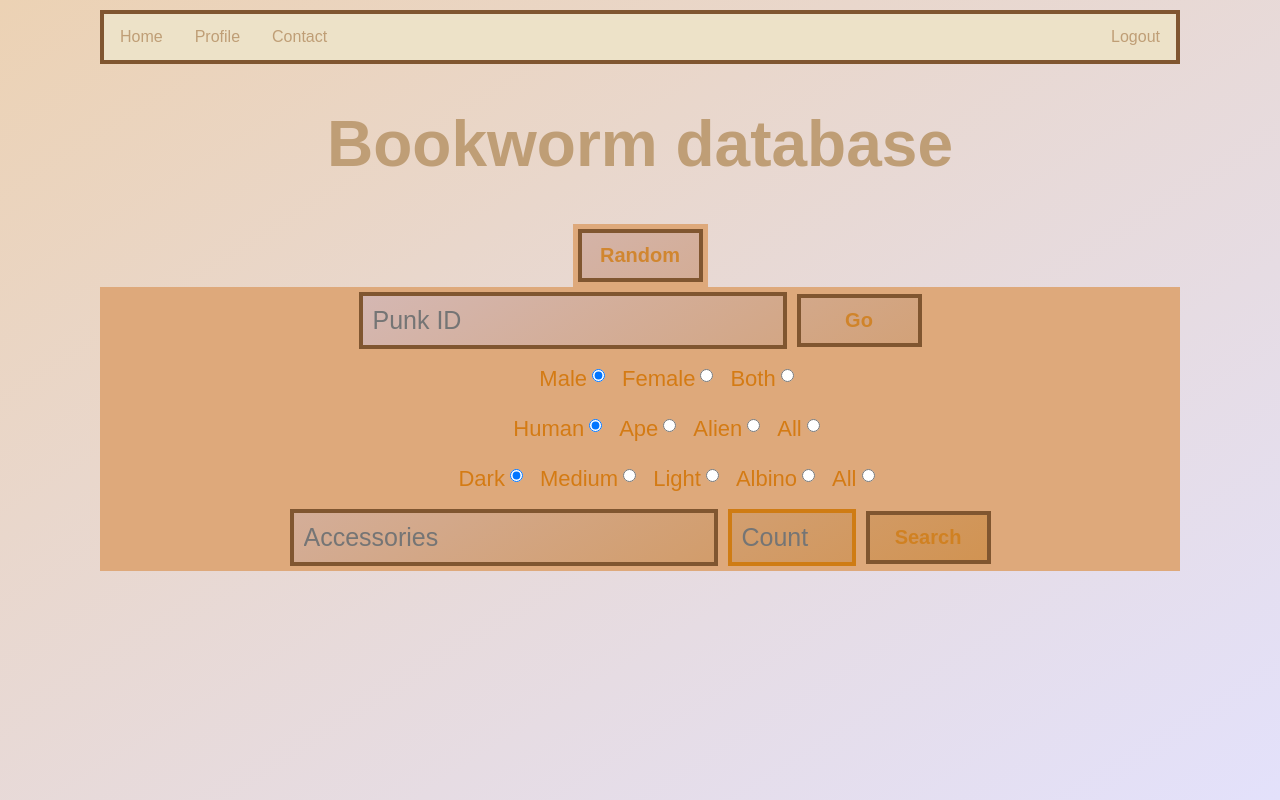
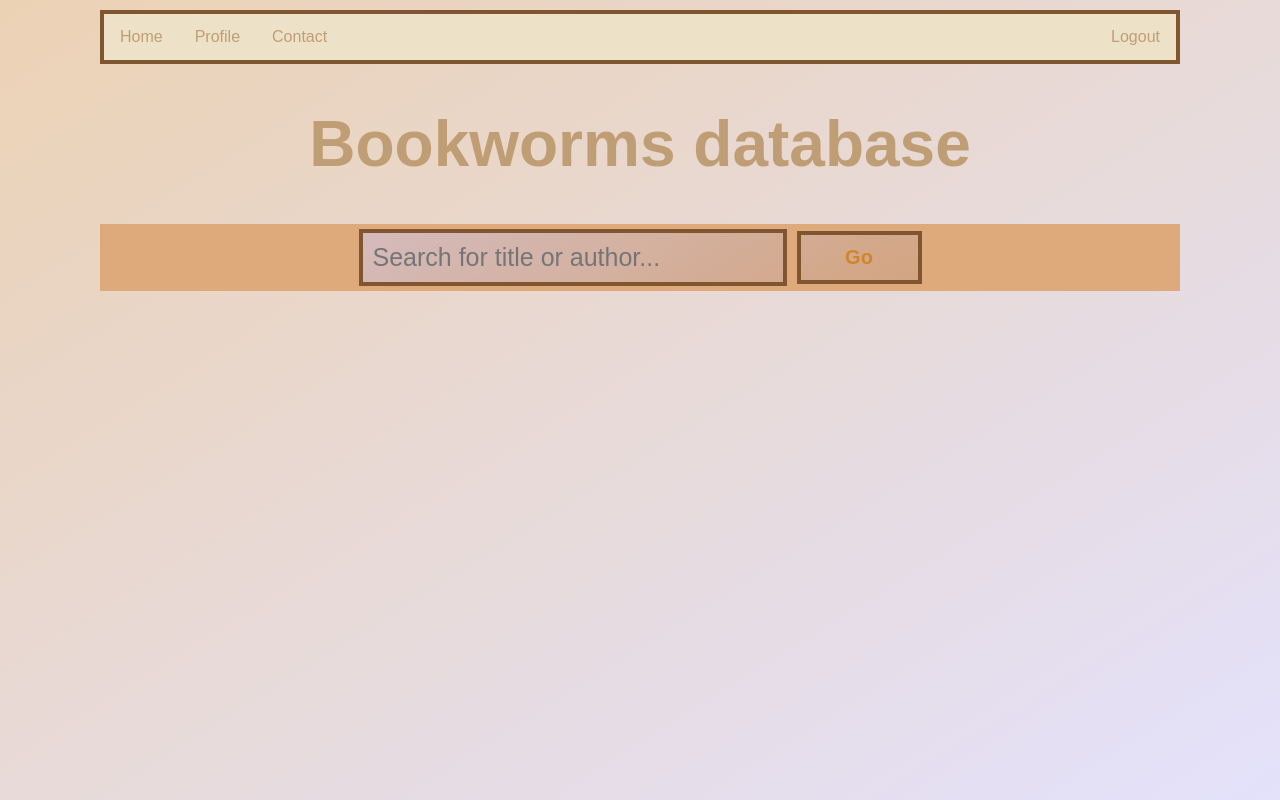
Before and after one commit to Jose-Bianca/Bookworm, a Flask app: page / in a window 1280 px wide. Run offline with Flask 3, Linux system fonts and the light colour scheme; data that the repository does not hold is empty; some libraries are stand-ins or nearby versions.

Commit message:
Update index.html

```diff
--- a/Bookworm/src/templates/index.html
+++ b/Bookworm/src/templates/index.html
@@ -1,100 +1,15 @@
 {% extends "navbar.html" %} {% block content %}
-<h1>Bookworm database</h1>
+<h1>Bookworms database</h1>
 <div class="querybox">
-  <a href="/punk/{{randomNumber}}">
-    <input type="submit" id="button" value="Random" />
-  </a>
 </div>
-<form action="" method="post" class="queryform">
+<form action="/search" method="post" class="queryform">
   <div class="querybox">
-  <input maxlength=4 type="number" id="form" name="punkid" placeholder="Punk ID" \ />
+  <input maxlength=50 type="text" id="form" name="search_text" placeholder="Search for title or author..."  />
   <input type="submit" name="punkid" id="button" value="Go"/>
-
-  </div>
-  <div class="querybox">
-    <label class="radio"
-      >Male
-      <input
-        type="radio"
-        checked="checked"
-        name="radio"
-        id="Male"
-        value="Male"
-      />
-    </label>
-    <label class="radio"
-      >Female
-      <input type="radio" name="radio" id="Female" value="Female" />
-    </label>
-    <label class="radio"
-      >Both
-      <input type="radio" name="radio" id="Both" value="Both" />
-    </label>
-  </div>
-  <div class="querybox">
-    <label class="radio"
-      >Human
-      <input
-        type="radio"
-        checked="checked"
-        name="radiotype"
-        id="Human"
-        value="Human"
-      />
-    </label>
-    <label class="radio"
-      >Ape
-      <input type="radio" name="radiotype" id="Ape" value="Ape" />
-    </label>
-    <label class="radio"
-      >Alien
-      <input type="radio" name="radiotype" id="Alien" value="Alien" />
-    </label>
-    <label class="radio"
-      >All
-      <input type="radio" name="radiotype" id="All" value="All" />
-    </label>
-  </div>
-  <div class="querybox">
-    <label class="radio"
-      >Dark
-      <input
-        type="radio"
-        checked="checked"
-        name="radioskin"
-        id="Dark"
-        value="Dark"
-      />
-    </label>
-    <label class="radio"
-      >Medium
-      <input type="radio" name="radioskin" id="Medium" value="Medium" />
-    </label>
-    <label class="radio"
-      >Light
-      <input type="radio" name="radioskin" id="Light" value="Light" />
-    </label>
-    <label class="radio"
-      >Albino
-      <input type="radio" name="radioskin" id="Albino" value="Albino" />
-    </label>
-    <label class="radio"
-      >All
-      <input type="radio" name="radioskin" id="All" value="All" />
-    </label>
-  </div>
-  <div class="querybox">
-    <input type="text" id="form" name="access" placeholder="Accessories" \ />
-    <input
-      type="number"
-      id="formNumber"
-      name="accessCount"
-      placeholder="Count"
-      \
-    />
-    <input type="submit" id="button" value="Search" />
   </div>
 </form>
+
+
 <div class="cards">
   {%for i in range(0,length)%}
   <a href="/punk/{{content[i][0]}}">
```
